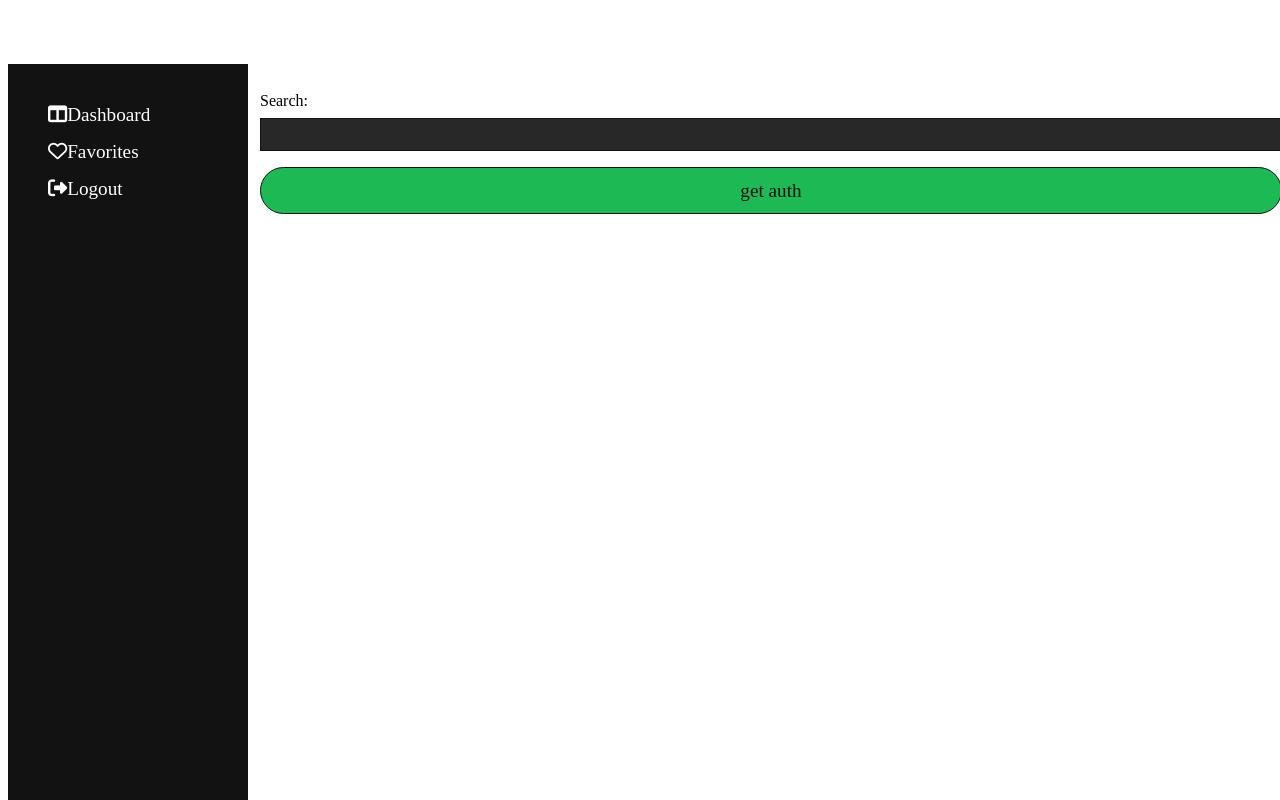
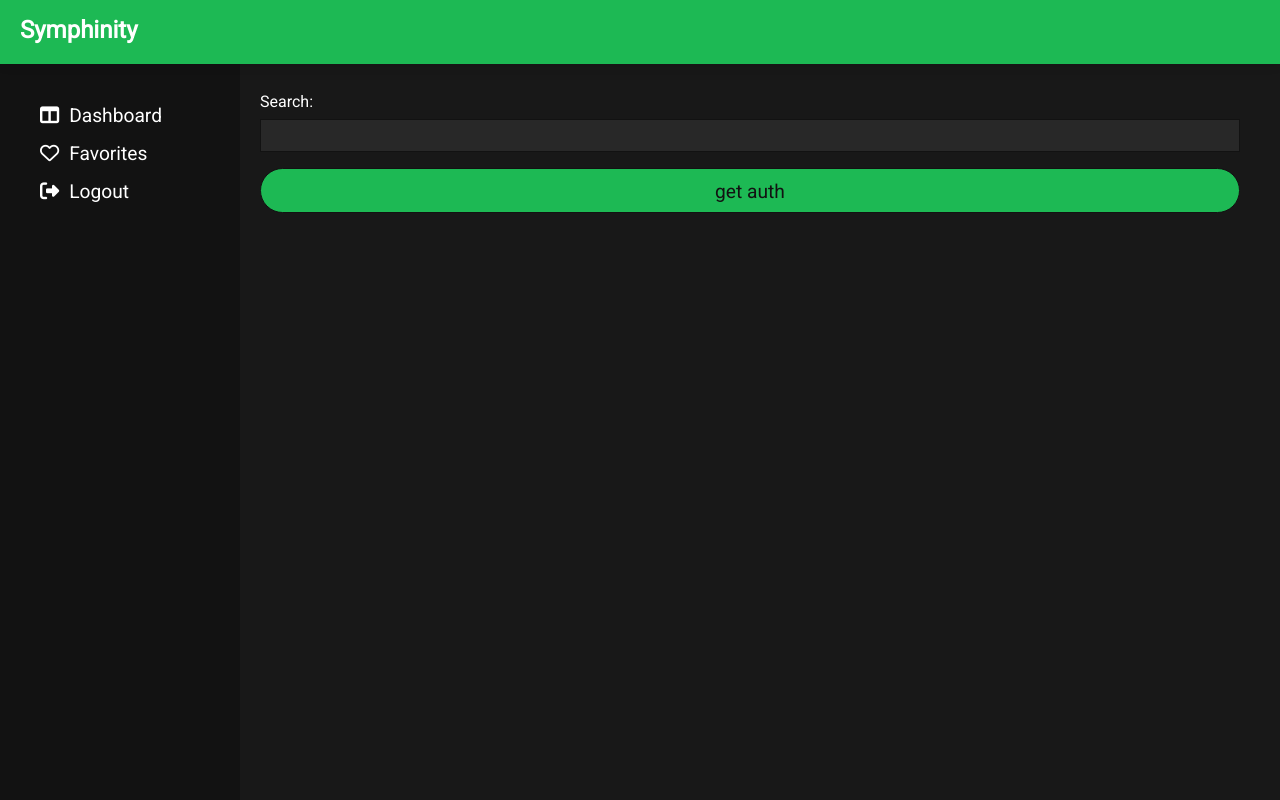
Before and after one commit to oakes680/symphinity, a React (Create React App) app in the folder song_suggester/: page /dashboard in a window 1280 px wide. Built offline with nearby package versions, Linux system fonts and the light colour scheme.

Commit message:
fix global styles
Co-authored-by: Milo Rastgoo <6990987+informagician@users.noreply.github.com>

```diff
--- a/song_suggester/src/App.js
+++ b/song_suggester/src/App.js
@@ -13,6 +13,8 @@ import { Search } from "./components/Search";
 
 // Milo
 import TempDash from "./components/TempDash";
+import Header from "./components/Header";
+import GlobalStyle from "./stylesheets/Global";
 
 function App() {
   const [searchTerm, setSearchTerm] = useState({ search: "" });
@@ -22,6 +24,8 @@ function App() {
 
   return (
     <div className="app-wrapper">
+      <GlobalStyle />
+      <Header></Header>
       <Route path="/" component={Navigation} />
       <Route exact path="/" render={() => <Redirect to="/dashboard" />} />
       <Route exact path="/login" component={Login} />
```
